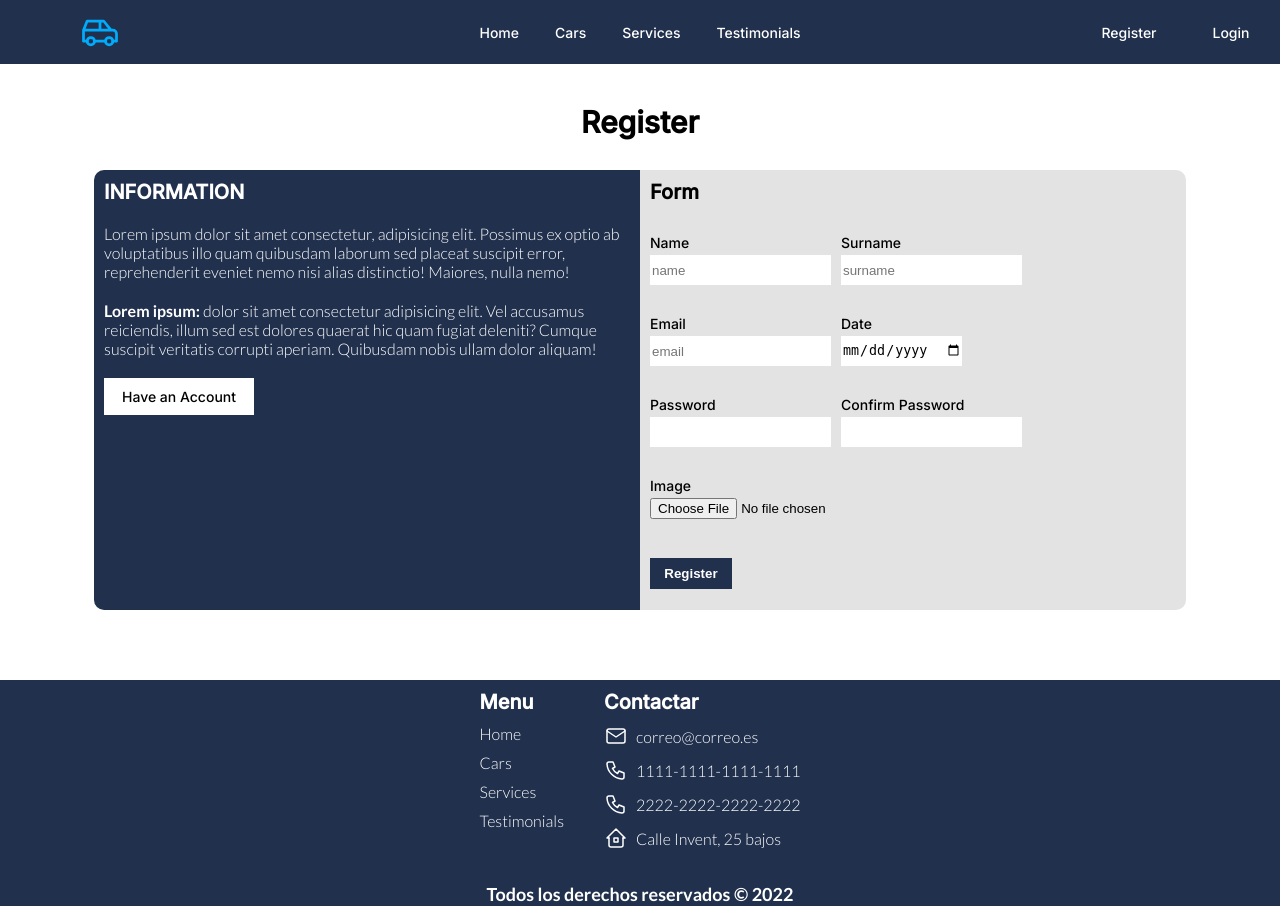
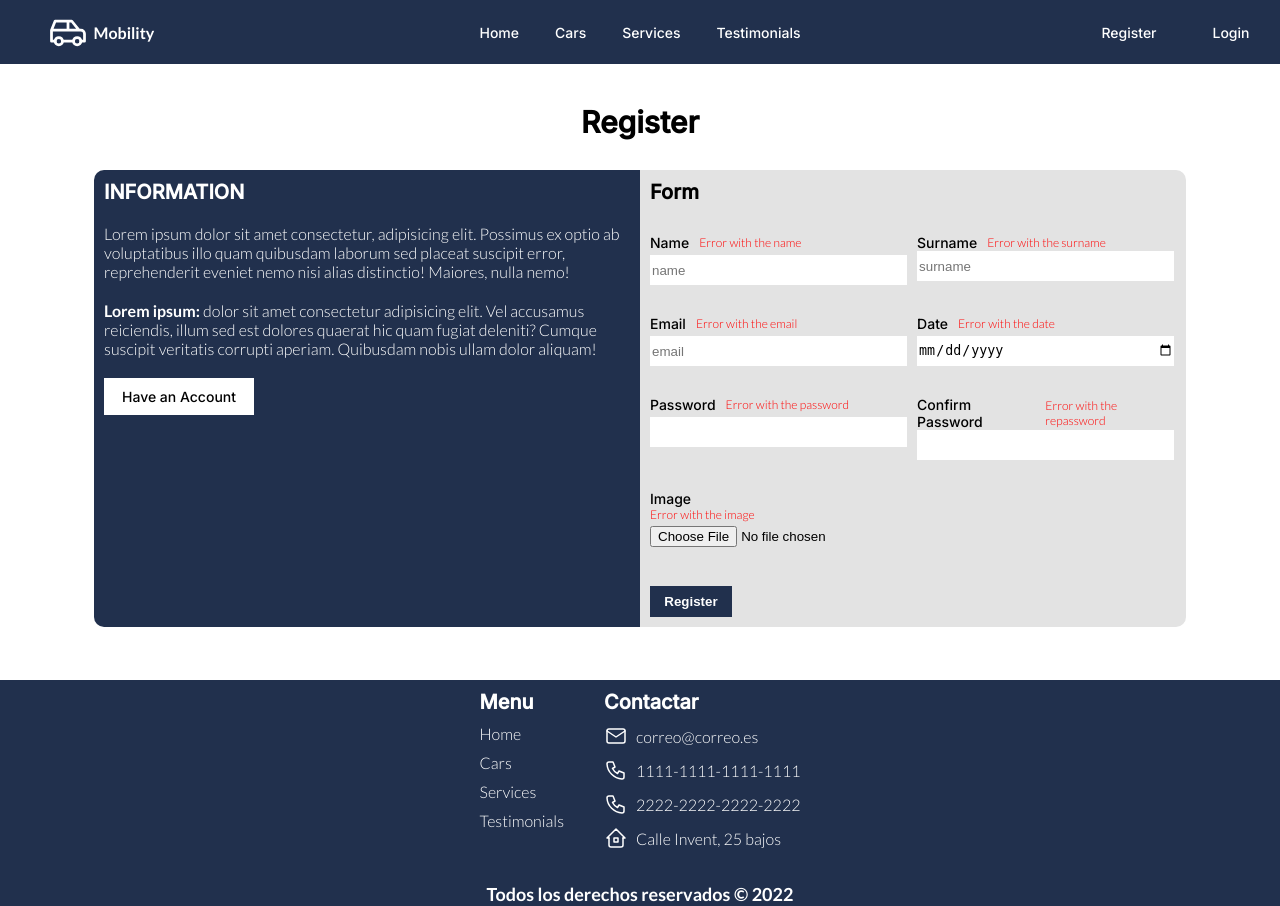
Before and after one commit to IanMercadal/car-rental-php, a PHP site: page /car/user/register in a window 1280 px wide. Run offline with PHP 8.4, Linux system fonts and the light colour scheme.

Commit message:
feat: :art: Corrección de errores
Mejorando car-demo

```diff
--- a/assets/css/estilos.css
+++ b/assets/css/estilos.css
@@ -155,6 +155,18 @@ input {
     justify-content: center;
     gap: 1rem;
 }
+.form-row {
+    display: flex;
+    flex-direction: row;
+    align-items: center;
+    gap: 1rem;
+}
+
+.error {
+    color: red;
+    font-size: 1.2rem;
+    /* display: none; */
+}
 
 /* NAVIGATION */
 .header {
@@ -178,6 +190,10 @@ input {
     align-items: center;
     justify-content: center;
     width: 200px;
+    gap: 0.4rem;
+}
+p#logo-text  {
+    color: var(--white);
 }
 .pages {
     display: flex;
@@ -634,15 +650,24 @@ a.page  {
     margin: 1rem;
     width: 150px;
 }
+.form-columns-register {
+    display: grid;
+    grid-template-columns: repeat(2,1fr);
+    gap: 1rem;
+    width: 96%;
+}
 .form-columns {
     display: flex;
     flex-direction: row;
     gap: 1rem;
+    justify-content: space-between;
+    width: 96%;
 }
-.form-columns > div, .filter-form > div {
+.form-column, .filter-form > div {
     display: flex;
     flex-direction: column;
     gap: 0.4rem;
+    width: 100%;
 }
 .form-email {
     display: flex;
@@ -913,6 +938,17 @@ div.sort-options {
         grid-template-columns: repeat(1,1fr);
         grid-template-rows: repeat(2,1fr);
     }
+    .register, .login {
+        display: grid;
+        grid-template-columns: none;
+        grid-template-rows: repeat(2,1fr);
+        padding: var(--separacion);
+        height: auto !important;
+    }
+    .register-info {
+        border-bottom-left-radius: 0% !important;
+        border-top-right-radius: 1rem;
+    }
 }
 /* min-width: 768px */
 @media(min-width: 768px) {
@@ -930,3 +966,15 @@ div.sort-options {
         border-left: none;
     }
 }
+@media (max-width: 425px) {
+    .form-row {
+        flex-direction: column;
+    }
+    .form-columns-register {
+        grid-template-columns: none;
+        grid-template-rows: repeat(2,1fr);
+    }
+    input {
+        width: 95%;
+    }
+}
--- a/views/cars/list.php
+++ b/views/cars/list.php
@@ -43,7 +43,7 @@
                     <div class="big-car-info">
                         <h3><?php echo $car->brand . " " . $car->model ?></h3>
                         <div class="big-car-info-stats">
-                            <p><b>Date:</b> 2020</p>
+                            <p><b>Date:</b> <?php echo $car->age ?></p>
                             <p><b>Buy:</b> <?php echo $car->price ?>$</p>
                             <p><b>Rent:</b> <?php echo $car->price_rent ?>$</p>
                             <p><b>Rating:</b> 4'5/5</p>
--- a/views/layout/header.php
+++ b/views/layout/header.php
@@ -22,12 +22,13 @@
     <header class="header">
         <nav class="navigation">
             <div class="logo">
-                <svg xmlns="http://www.w3.org/2000/svg" class="icon icon-tabler icon-tabler-car" width="44" height="44" viewBox="0 0 24 24" stroke-width="1.5" stroke="#00abfb" fill="none" stroke-linecap="round" stroke-linejoin="round">
+                <svg xmlns="http://www.w3.org/2000/svg" class="icon icon-tabler icon-tabler-car" width="44" height="44" viewBox="0 0 24 24" stroke-width="1.5" stroke="#fff" fill="none" stroke-linecap="round" stroke-linejoin="round">
                     <path stroke="none" d="M0 0h24v24H0z" fill="none" />
                     <circle cx="7" cy="17" r="2" />
                     <circle cx="17" cy="17" r="2" />
                     <path d="M5 17h-2v-6l2 -5h9l4 5h1a2 2 0 0 1 2 2v4h-2m-4 0h-6m-6 -6h15m-6 0v-5" />
                 </svg>
+                <p id="logo-text"><b>Mobility</b></p>
             </div>
             <div class="pages">
                 <a <?php if ($_SERVER['REQUEST_URI'] == "/") { ?> class="active page" <?php } ?> class="page" href="<?php base_url ?>/">Home</a>
--- a/views/user/register.php
+++ b/views/user/register.php
@@ -18,45 +18,66 @@
             <?php Utils::deleteSession('register'); ?>
             <h3>Form</h3>
 
-            <div class="form-columns">
-                <div>
+            <div class="form-columns-register">
+                <div class="form-column">
+                    <div class="form-row">
                         <label>Name</label>
+                        <p class="error">Error with the name</p>
+                    </div>
                     <input type="text" name="name" placeholder="name" required>
                 </div>
 
                 <div>
+                    <div class="form-row">
                         <label>Surname</label>
+                        <p class="error">Error with the surname</p>
+                    </div>
                     <input type="text" name="surname" placeholder="surname" required>
                 </div>
             </div>
 
-            <div class="form-columns">
-                <div>
+            <div class="form-columns-register">
+                <div class="form-column">
+                    <div class="form-row">
                         <label>Email</label>
+                        <p class="error">Error with the email</p>
+                    </div>
                     <input type="email" name="email" placeholder="email" required>
                 </div>
 
-                <div>
+                <div class="form-column">
+                    <div class="form-row">
                         <label>Date</label>
+                        <p class="error">Error with the date</p>
+                    </div>
                     <input type="date" name="date" required>
                 </div>
             </div>
 
-            <div class="form-columns">
-                <div>
+            <div class="form-columns-register">
+                <div class="form-column">
+                    <div class="form-row">
                         <label>Password</label>
+                        <p class="error">Error with the password</p>
+                    </div>
                     <input type="password" name="password" required>
                 </div>
 
                 <div>
+                    <div class="form-row">
                         <label>Confirm Password</label>
+                        <p class="error">Error with the repassword</p>
+                    </div>
                     <input type="password" name="repassword" required>
                 </div>
             </div>
 
-            <div class="form-columns">
+            <div class="form-columns-register">
+                <div class="form-column">
                     <div>
                         <label>Image</label>
+                        <p class="error">Error with the image</p>
+                    </div>
                     <input type="file" name="image">
                 </div>
             </div>
```
Also changed, not shown: views/cars/index.php (+4 -4 lines). Lines whose indentation alone changed are shown as unchanged.
